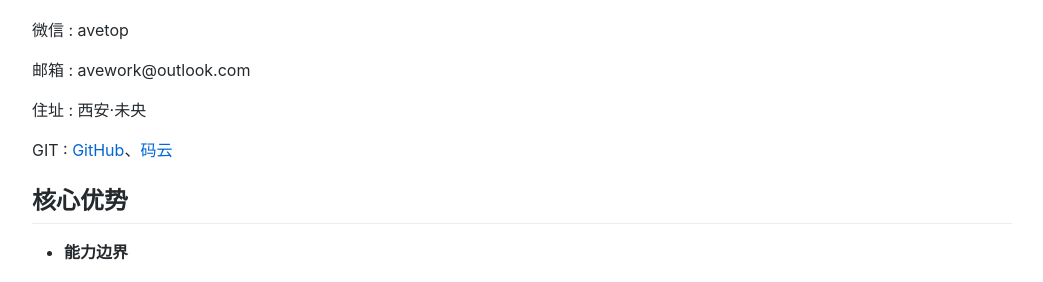
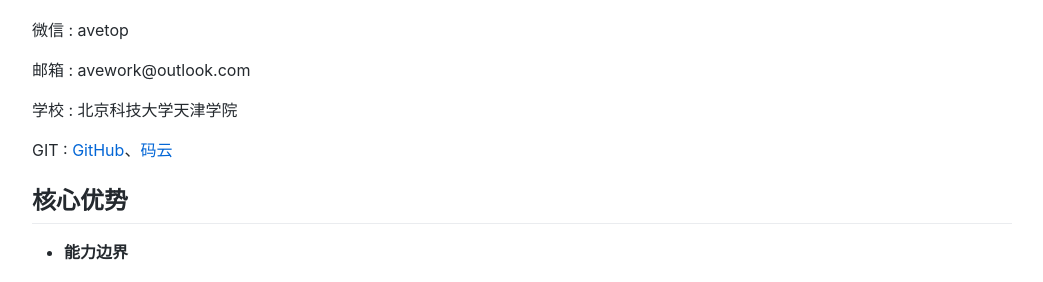
Before and after one commit to avehub/avehub.github.io, a Jekyll site: the page built from index.md, in a window 1280 px wide and 900 px high. Shown: the part 223-505 px from the top of the window, without its empty margins (118-1161 px from the left). Built offline with Jekyll 4.4.1, drawn with Linux system fonts in a browser that asks for light colours; comment, search, counter and statistics services are not loaded; our own code applies the rules of GitHub Pages for plain Markdown files.

Commit message:
Update index.md

```diff
--- a/index.md
+++ b/index.md
@@ -12,7 +12,7 @@ layout: default
 
 邮箱 : avework@outlook.com
 
-住址 : 西安·未央
+学校 : 北京科技大学天津学院
 
 GIT : [GitHub](https://github.com/avehub)、[码云](https://gitee.com/avegit)
 
```
